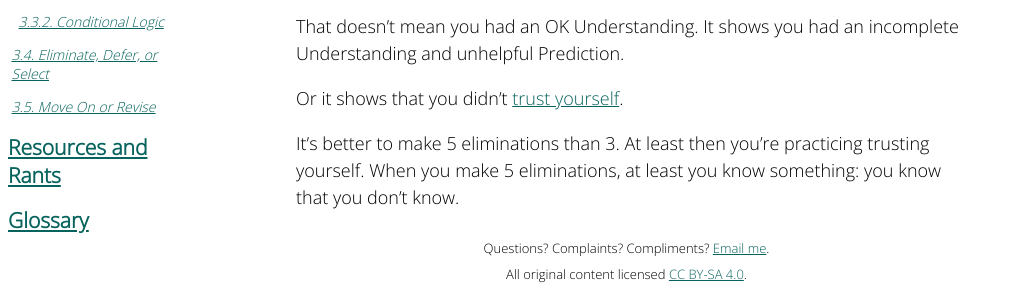
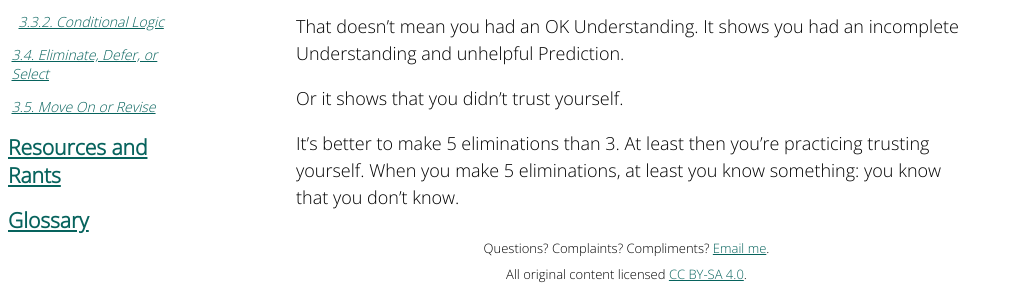
Before and after one commit to gpdowney/lightweightLSAT, a Jekyll site: the page built from pages/reason/flag.md, in a window 1280 px wide and 900 px high, scrolled down 1318 px. Shown: the part 546-831 px from the top of the window, without its empty margins (0-1013 px from the left). Built offline with Jekyll 4.4.1, drawn with Linux system fonts in a browser that asks for light colours; some of the changed lines change nothing that is shown.

Commit message:
removed dead link

```diff
--- a/pages/reason/flag.md
+++ b/pages/reason/flag.md
@@ -63,11 +63,10 @@ If you decide to Revise, Reset to give yourself fresh eyes and let go of whateve
 
 That doesn't mean you had an OK Understanding. It shows you had an incomplete Understanding and unhelpful Prediction.
 
-Or it shows that you didn't [trust yourself][4].
+Or it shows that you didn't trust yourself.
 
 It's better to make 5 eliminations than 3. At least then you're practicing trusting yourself. When you make 5 eliminations, at least you know something: you know that you don't know.
 
 [1]: time.html#subjective
 [2]: ../time/resets.html
 [3]: ../resources/scores.html#average
-[4]: ../time/confidence.html
```
